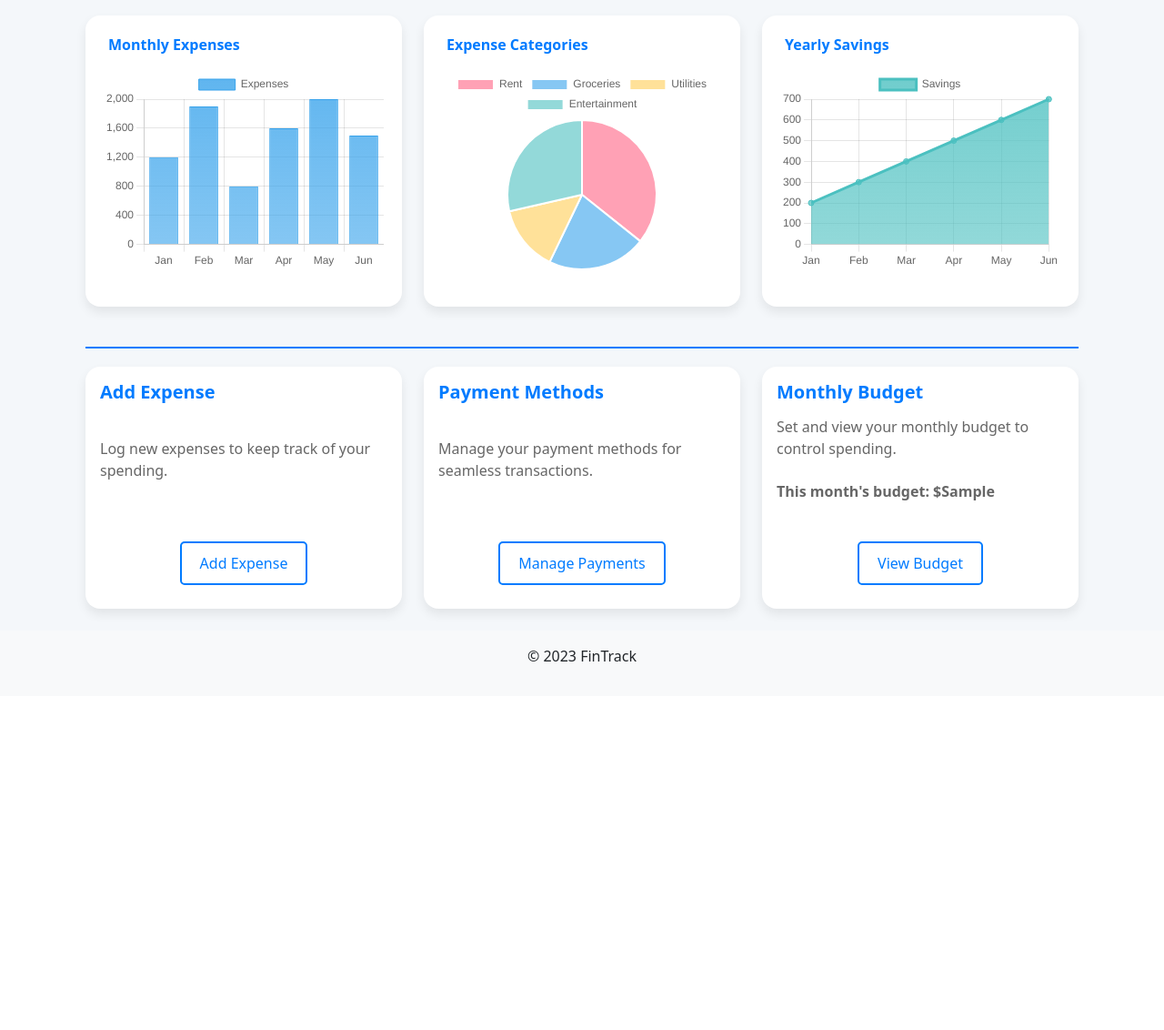
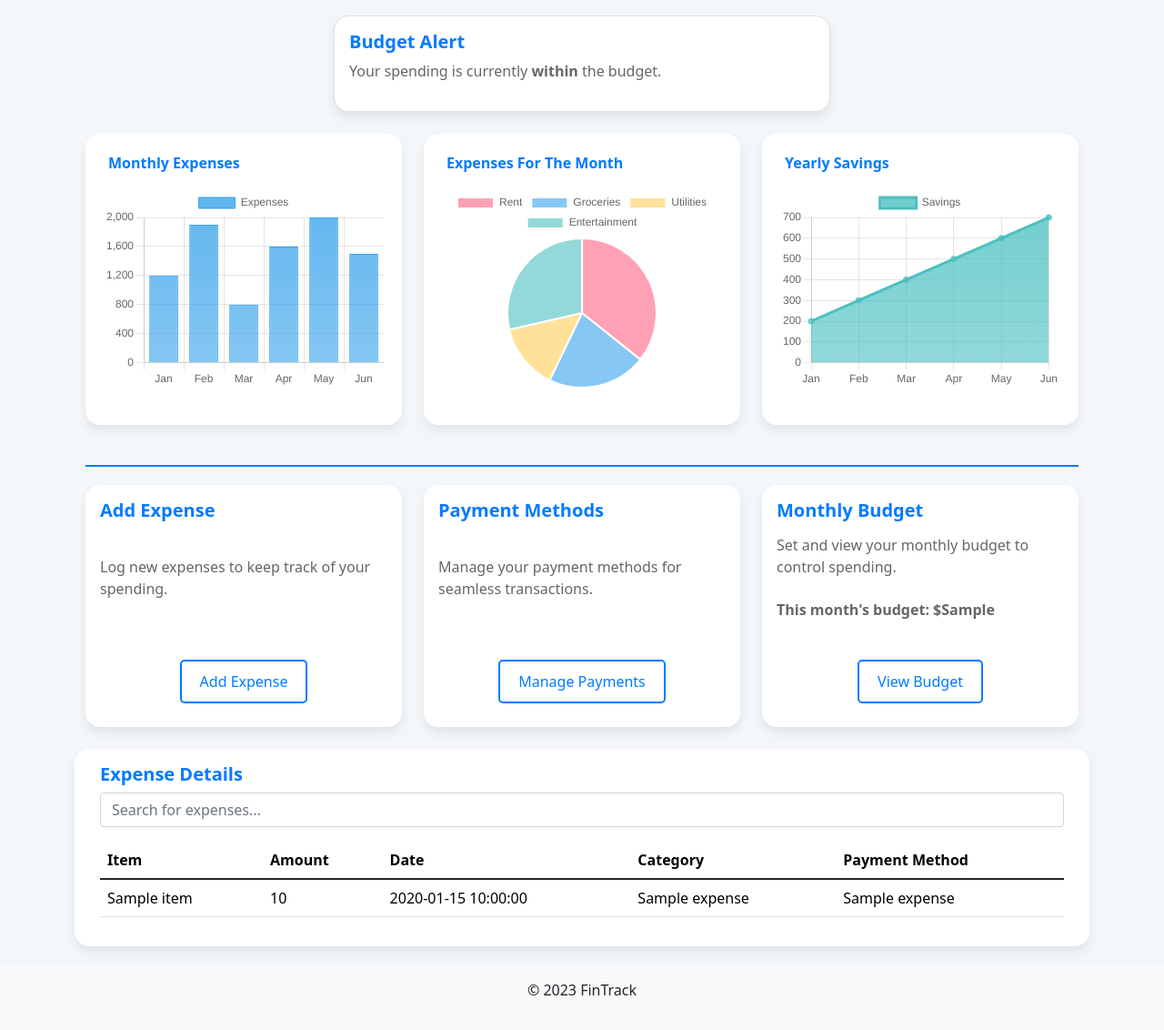
Before and after one commit to anushkac1/Finance-Tracker, a Flask app: template templates/Authenticated/dashboard.html in a window 1280 px wide. Shown: the part 191-1323 px from the top of the page at 91% size. Before the commit the page ends 918 px from the top, so only its background shows below. Run offline with Flask 3, Linux system fonts and the light colour scheme; the template is opened without the code that fills it: most values are stand-ins (such as "Sample title", 1, 10 or a date in 2020); some libraries are stand-ins or nearby versions; some web fonts are replaced.

Commit message:
Some more UI Changes

```diff
--- a/templates/Authenticated/dashboard.html
+++ b/templates/Authenticated/dashboard.html
@@ -99,6 +99,19 @@
     <div class="container mt-5">
         <h1 class="display-4">Hello, {{ user['firstName'] }}</h1>
         <div class="row">
+            <div class="d-flex justify-content-center">
+                <div class="card mb-3 w-50 border"
+                     style="border-color: {{ 'red' if 4 > 5 else 'green' }}; border-width: 2px;">
+                    <div class="card-body">
+                        <h5 class="card-title modern-card-title">Budget Alert</h5>
+                        <p class="card-text">Your spending is
+                            currently <strong>{{ 'over' if 4 > 5 else 'within' }}</strong> the budget.</p>
+                    </div>
+                </div>
+            </div>
+        </div>
+
+        <div class="row mt-4">
             <!-- Chart Cards -->
             <div class="col-lg-4 col-md-6 mb-4">
                 <div class="card">
@@ -112,7 +125,7 @@
             <div class="col-lg-4 col-md-6 mb-4">
                 <div class="card">
                     <div class="chart-container">
-                        <div class="chart-title">Expense Categories</div>
+                        <div class="chart-title">Expenses For The Month</div>
                         <span></span>
                         <canvas id="pieChart"></canvas>
                     </div>
@@ -132,7 +145,6 @@
         <div class="divider-line"></div>
 
         <div class="row">
-            <!-- Functional Cards with Descriptions and Buttons -->
             <div class="col-md-4 mb-4">
                 <div class="card h-100">
                     <div class="card-body d-flex flex-column justify-content-between">
@@ -161,7 +173,34 @@
                     </div>
                 </div>
             </div>
-            <!-- Additional Cards as needed -->
+            <div class="card">
+                <div class="card-body">
+                    <h5 class="card-title modern-card-title">Expense Details</h5>
+                    <input type="text" id="searchInput" class="form-control mb-3" onkeyup="" placeholder="Search for expenses...">
+                    <table class="table">
+                        <thead>
+                        <tr>
+                            <th>Item</th>
+                            <th>Amount</th>
+                            <th>Date</th>
+                            <th>Category</th>
+                            <th>Payment Method</th>
+                        </tr>
+                        </thead>
+                        <tbody>
+                        {% for expense in expenses %}
+                            <tr>
+                                <td>{{ expense.Item }}</td>
+                                <td>{{ expense.Amount }}</td>
+                                <td>{{ expense.Date }}</td>
+                                <td>{{ expense.CategoryName }}</td>
+                                <td>{{ expense.PaymentMethodName }}</td>
+                            </tr>
+                        {% endfor %}
+                        </tbody>
+                    </table>
+                </div>
+            </div>
         </div>
     </div>
 {% endblock %}
```
